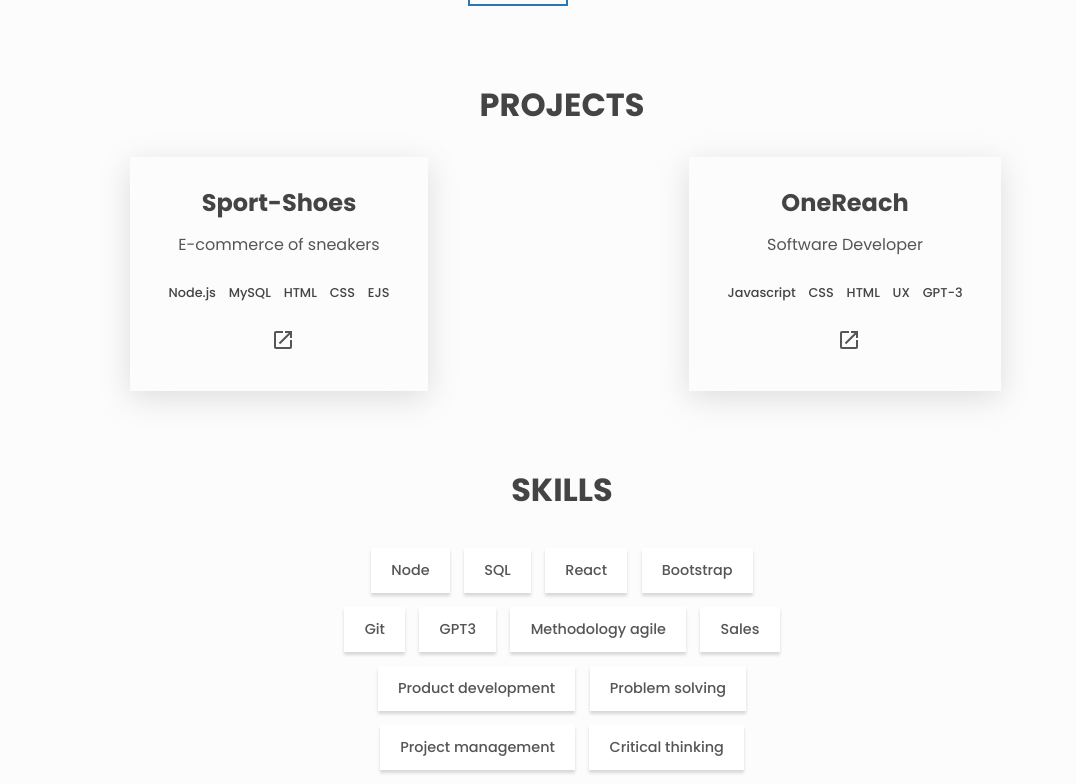
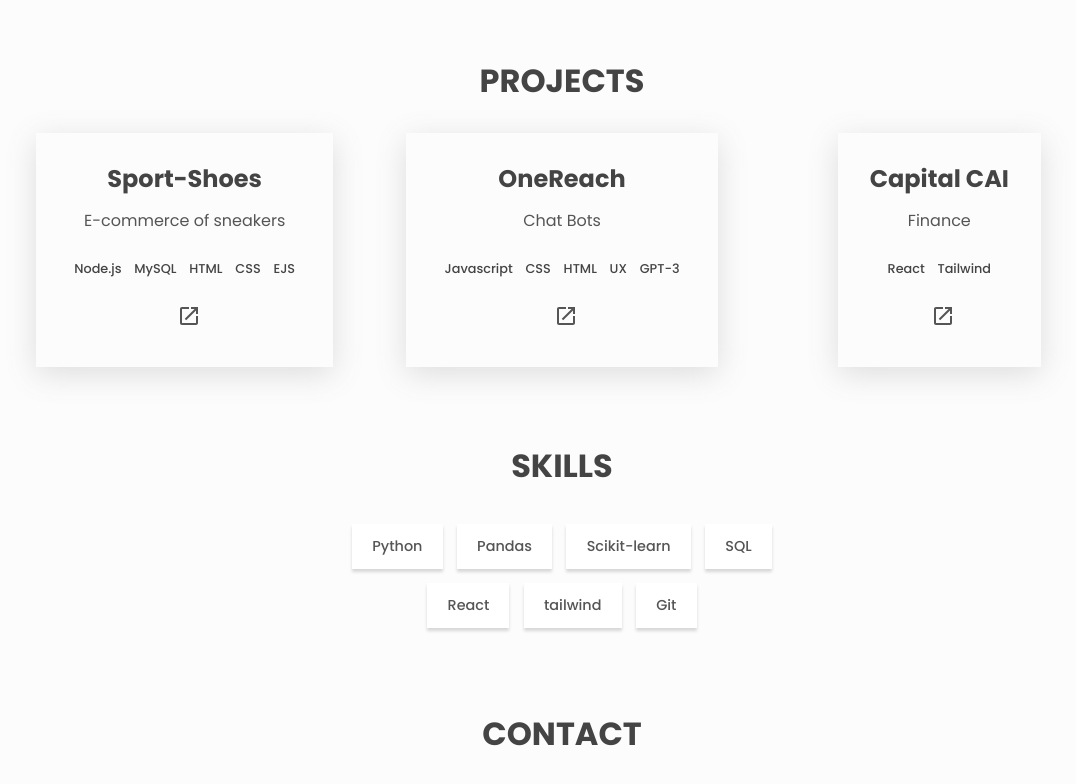
Before and after one commit to gabikohen/Portfolio, a React (Create React App) app: page / in a window 1280 px wide. Shown: the part 420-1204 px from the top of the page, without its empty margins (78-1154 px from the left). Built offline with nearby package versions, Linux system fonts and the light colour scheme.

Commit message:
new websiter

```diff
--- a/src/portfolio.js
+++ b/src/portfolio.js
@@ -9,7 +9,7 @@ const about = {
   name: 'Gabriel Kohen',
   role: '',
   description:
-    'Software Developer | Project Manager | Business Strategist | Sales Enthusiast',
+    'Frontend  | Project Manager | Data scientist | Machine learning',
   resume: 'https://example.com',
   social: {
     linkedin: 'https://www.linkedin.com/in/gabriel-kohen-24b865b9/',
@@ -30,26 +30,29 @@ const projects = [
 
   {
     name: 'OneReach',
-    description: 'Software Developer',
+    description: 'Chat Bots',
     stack: ['Javascript', 'CSS', 'HTML', 'UX', 'GPT-3'],
-    livePreview: 'https://my-stg.onereach.ai/',
+    livePreview: 'https://chat.staging.onereach.ai/03-jCoqDQhulcbPf6K5MIA/03vdqqk?loader=auto',
   },
+
+  {
+    name: 'Capital CAI',
+    description: 'Finance',
+    stack: ['React','Tailwind'],
+    livePreview: 'https://capitalcai.com/',
+  },
+
+
 ]
 
 const skills = [
-  'Node',
+  'Python',
+  'Pandas',
+  'Scikit-learn',
   'SQL',
   'React',
-  'Bootstrap',
+  'tailwind',
   'Git',
-  'GPT3',
-  'Methodology agile',
-  'Sales',
-  'Product development',
-  'Problem solving',
-  'Project management',
-  'Critical thinking',
-
 ]
 
 const contact = {
```
